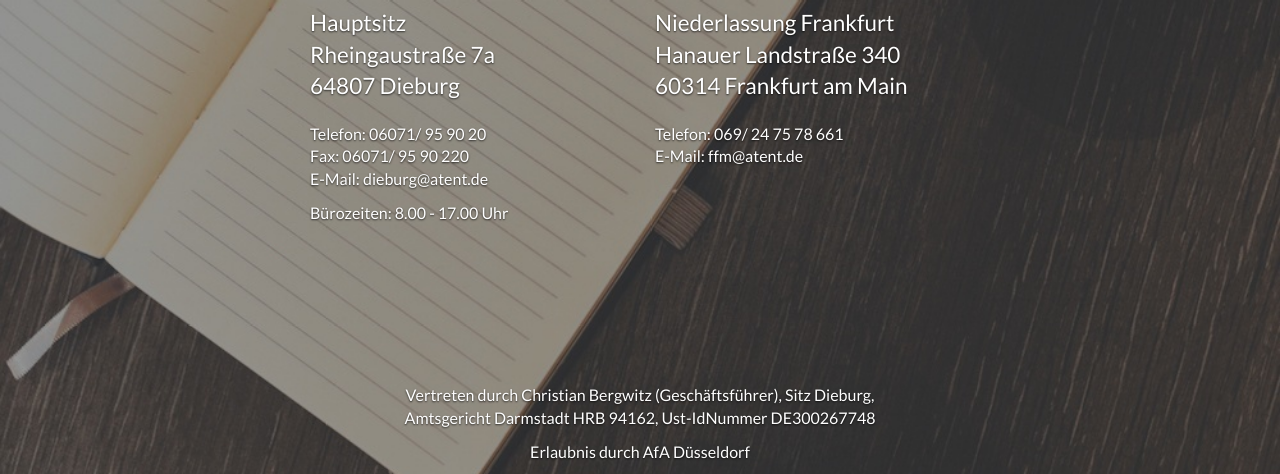
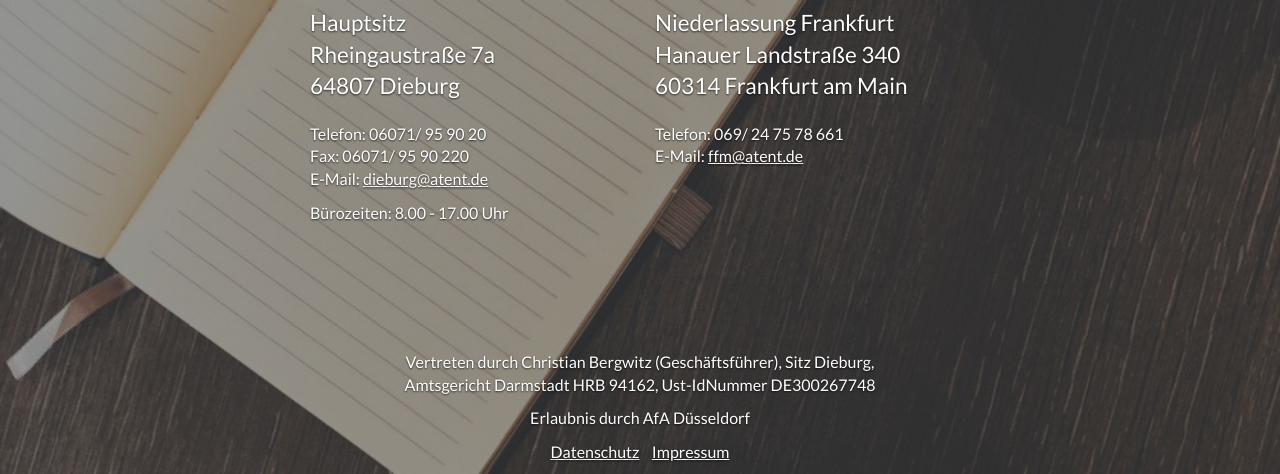
Before and after one commit to atent/atent.github.io, a plain HTML site: page index.html in a window 1280 px wide. Shown: the part 326-800 px from the top of the page. Drawn offline with nearby package versions, Linux system fonts and the light colour scheme.

Commit message:
add links

```diff
--- a/index.html
+++ b/index.html
@@ -73,6 +73,7 @@
             <p>Vertreten durch Christian Bergwitz (Geschäftsführer), Sitz Dieburg,<br>
               Amtsgericht Darmstadt HRB 94162, Ust-IdNummer DE300267748</p>
             <p>Erlaubnis durch AfA Düsseldorf</p>
+            <p><a href="/datenschutz">Datenschutz</a> &nbsp;&nbsp; <a href="/impressum">Impressum</a></p>
           </div>
 
         </div>
--- a/stylesheets/cover.css
+++ b/stylesheets/cover.css
@@ -7,6 +7,7 @@ a,
 a:focus,
 a:hover {
   color: #fff;
+  text-decoration: underline;
 }
 
 /* Custom default button */
```
